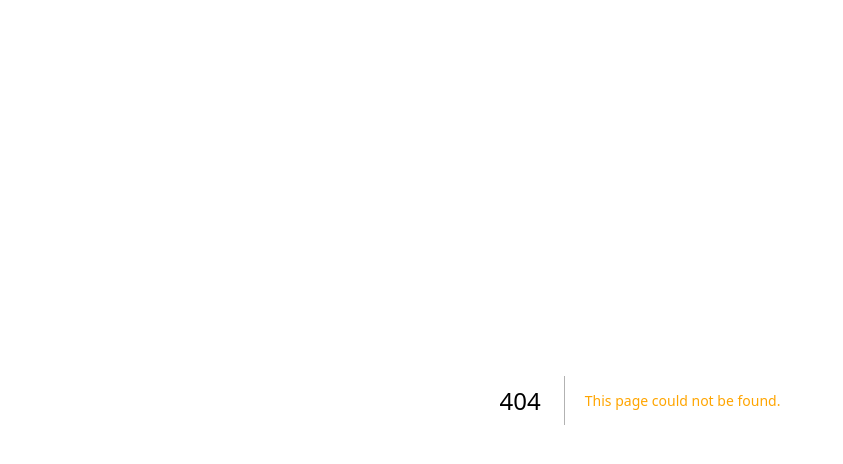
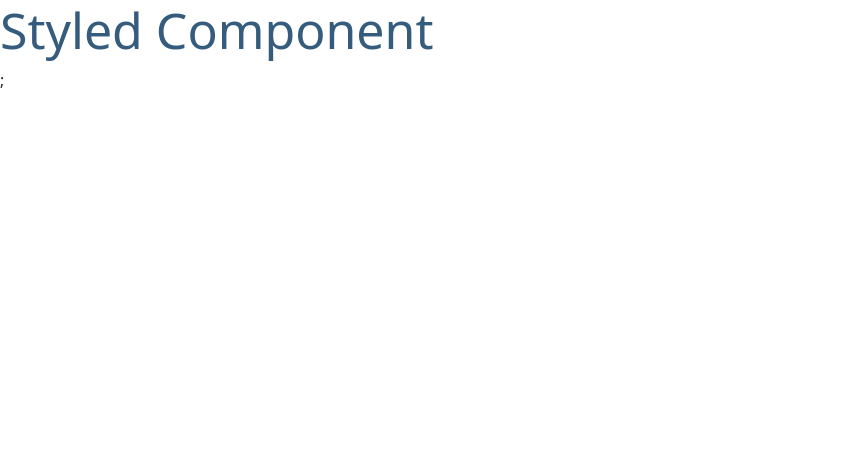
Before and after one commit to MusaGillani/nextjs-yt, a Next.js app: page /css-in-js in a window 1280 px wide. Before the commit this address had no page. Shown: the top 464 px of the page, without its empty margins (0-843 px from the left). Built offline with nearby package versions, Linux system fonts and the light colour scheme.

Commit message:
Video 53

```diff
--- a/package.json
+++ b/package.json
@@ -13,6 +13,7 @@
     "@types/node": "18.11.12",
     "@types/react": "18.0.26",
     "@types/react-dom": "18.0.9",
+    "@types/styled-components": "^5.1.26",
     "bootstrap": "^5.2.3",
     "eslint": "8.29.0",
     "eslint-config-next": "13.0.6",
@@ -21,6 +22,7 @@
     "react": "18.2.0",
     "react-dom": "18.2.0",
     "sass": "^1.56.2",
+    "styled-components": "^5.3.6",
     "swr": "^2.0.0",
     "typescript": "4.9.4"
   }
--- a/pages/_app.tsx
+++ b/pages/_app.tsx
@@ -1,7 +1,18 @@
 import "../styles/globals.css";
 import "bootstrap/dist/css/bootstrap.min.css";
+import { ThemeProvider } from "styled-components";
 import type { AppProps } from "next/app";
 
+const theme = {
+  colors: {
+    primary: "#355C7D",
+  },
+};
+
 export default function App({ Component, pageProps }: AppProps) {
-  return <Component {...pageProps} />;
+  return (
+    <ThemeProvider theme={theme}>
+      <Component {...pageProps} />;
+    </ThemeProvider>
+  );
 }
--- /dev/null
+++ b/pages/css-in-js.tsx
@@ -0,0 +1,10 @@
+import styled from "styled-components";
+
+const Title = styled.h1`
+  font-size: 50px;
+  color: ${({ theme }) => theme.colors.primary};
+`;
+
+export default function CSSJS() {
+  return <Title>Styled Component</Title>;
+}
```
Also changed, not shown: 1 other file (tests, documents, lock files or other folders).
